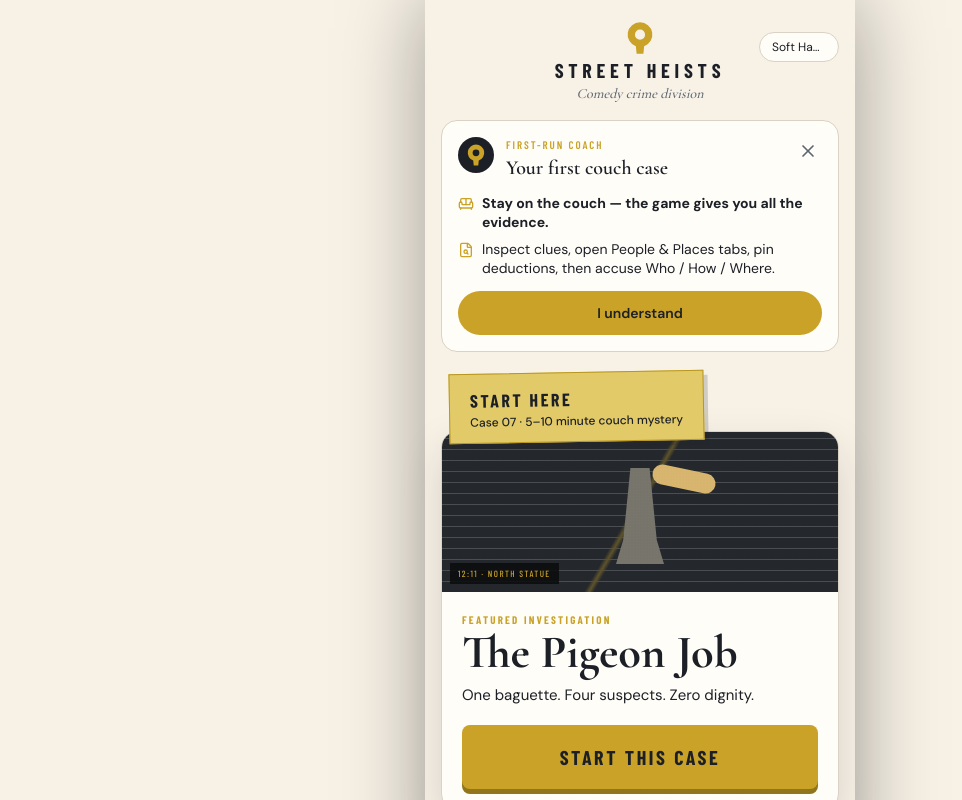
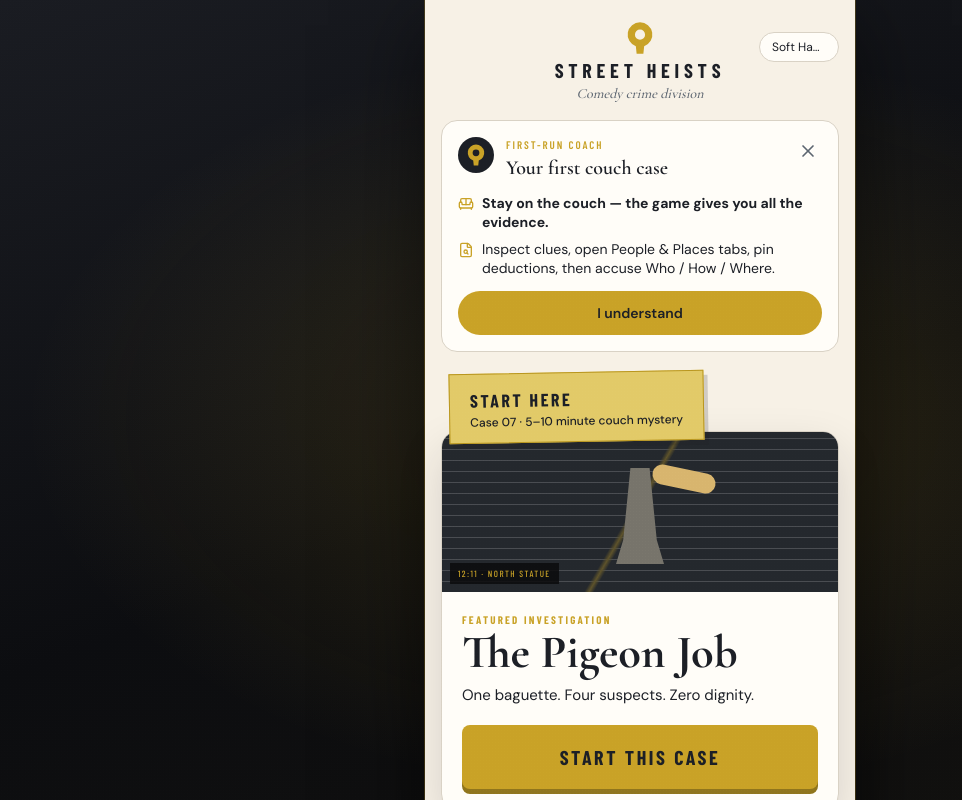
Before and after one commit to jobrandes/StreetHeists, a Next.js app: page / in a window 1280 px wide. Shown: the top 800 px of the page, without its empty margins (0-962 px from the left). Built offline with nearby package versions, Linux system fonts and the light colour scheme.

Commit message:
Sync seed case data and shell/logo/art/coach components

```diff
--- a/src/components/app-shell.tsx
+++ b/src/components/app-shell.tsx
@@ -1,8 +1,31 @@
 export function AppShell({ children }: { children: React.ReactNode }) {
   return (
-    <div className="mx-auto flex min-h-dvh w-full max-w-[430px] flex-col bg-[#F7F1E6] shadow-[0_0_80px_rgba(0,0,0,0.35)]">
-      <div className="grain pointer-events-none fixed inset-0 z-40 max-w-[430px] mx-auto" />
-      <div className="flex flex-1 flex-col">{children}</div>
+    <div className="desk-stage relative min-h-dvh w-full">
+      {/* Intentional desktop treatment: noir plaza wash behind the phone frame */}
+      <div
+        aria-hidden
+        className="pointer-events-none absolute inset-0 hidden md:block"
+        style={{
+          background:
+            "radial-gradient(ellipse 80% 60% at 50% 40%, rgba(201,162,39,0.18), transparent 60%), linear-gradient(160deg, #1a1c22 0%, #0c0d10 45%, #16140f 100%)",
+        }}
+      />
+      <div
+        aria-hidden
+        className="pointer-events-none absolute inset-0 hidden opacity-40 mix-blend-overlay md:block"
+        style={{
+          backgroundImage:
+            "radial-gradient(rgba(247,241,230,0.05) 0.7px, transparent 0.7px)",
+          backgroundSize: "3px 3px",
+        }}
+      />
+      <div className="relative mx-auto flex min-h-dvh w-full max-w-[430px] flex-col bg-[#F7F1E6] md:min-h-[min(100dvh,920px)] md:shadow-[0_25px_80px_rgba(0,0,0,0.55)] md:ring-1 md:ring-[#C9A227]/25">
+        <div className="grain pointer-events-none fixed inset-0 z-40 mx-auto max-w-[430px] md:absolute" />
+        <div className="flex flex-1 flex-col">{children}</div>
+      </div>
+      <p className="pointer-events-none absolute bottom-4 left-1/2 hidden -translate-x-1/2 font-display text-[10px] tracking-[0.22em] text-[#C9A227]/70 uppercase md:block">
+        Street Heists · Phone stage
+      </p>
     </div>
   );
 }
```
